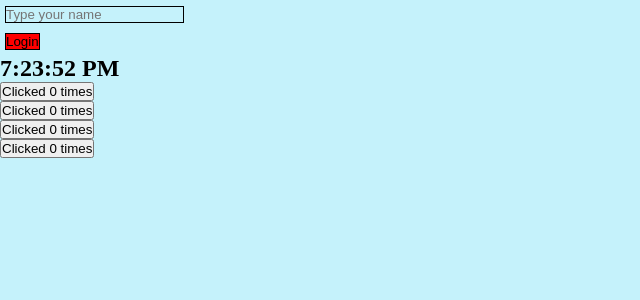
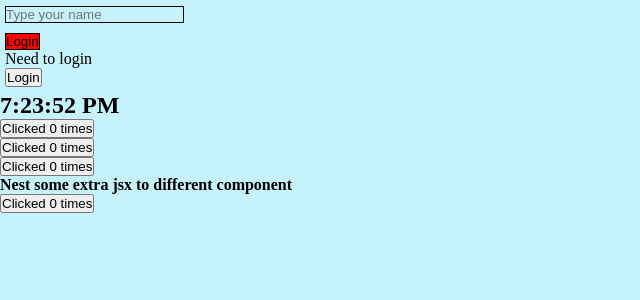
Before and after one commit to OskarKuchta/Learn-react, a React (Vite) app in the folder app/: page / in a window 1280 px wide. Shown: the top 300 px of the page, without its empty margins (0-640 px from the left). Built offline with nearby package versions, Linux system fonts and the light colour scheme.

Commit message:
Test composition for components

```diff
--- a/app/src/components/footer.jsx
+++ b/app/src/components/footer.jsx
@@ -1,23 +1,25 @@
-import { useState } from "react";
+import { Children, useState } from "react";
 
 function Btn() {
   const [count, setCount] = useState(0);
   const clicked = () => {
     setCount((count) => count + 1);
   };
-  return (<>
-  <button onClick={clicked}>Clicked {count} times</button>
-  <br />
-  </>
+  return (
+    <>
+      <button onClick={clicked}>Clicked {count} times</button>
+      <br />
+    </>
   );
 }
 
-function SharingState({ count, onClick }) {
+function SharingState({ count, onClick, children }) {
   return (
-    <>
+    <div>
       <button onClick={onClick}>Clicked {count} times</button>
       <br />
-    </>
+      {children}
+    </div>
   );
 }
 function Footer() {
@@ -29,8 +31,10 @@ function Footer() {
     <footer>
       <Btn />
       <Btn />
-      <SharingState count={count} onClick={clickedInTwice}/>
-      <SharingState count={count * 2} onClick={clickedInTwice}/>
+      <SharingState count={count} onClick={clickedInTwice}>
+        <p><strong>Nest some extra jsx to different component</strong></p>
+      </SharingState>
+      <SharingState count={count * 2} onClick={clickedInTwice} />
     </footer>
   );
 }
--- a/app/src/components/header.jsx
+++ b/app/src/components/header.jsx
@@ -5,18 +5,17 @@ function Greetings(props) {
   const showGreetings = () => {
     const typedName = document.querySelector(".nameValue");
     const greetings = `${props.greets} ${typedName.value} ${props.lastTxt}`;
-    if(typedName.value != "" && typedName.value.match(/^[a-zA-Z]+$/)){
-      setName(greetings)
+    if (typedName.value != "" && typedName.value.match(/^[a-zA-Z]+$/)) {
+      setName(greetings);
+    } else {
+      typedName.classList.add("invalid");
+      setName("");
     }
-    else {
-      typedName.classList.add("invalid");
-      setName("")
-    }
-  }
+  };
   const clearInvalid = () => {
     const typedName = document.querySelector(".nameValue");
     typedName.classList.remove("invalid");
-  }
+  };
   return (
     <div className="greetings">
       <input
@@ -35,10 +34,34 @@ function Greetings(props) {
     </div>
   );
 }
+function Login() {
+  const [checkstatus, setCheckstatus] = useState(false);
+  const switchState = () => {
+    setCheckstatus(current => !current);
+  }
+  if (checkstatus == false) {
+    return (
+      <>
+        <p>Need to login</p>
+        <button onClick={switchState}>Login</button>
+        <br />
+      </>
+    );
+  } else {
+    return (
+      <>
+        <p>Welcome on page</p>
+        <button onClick={switchState}>Logout</button>
+        <br />
+      </>
+    );
+  }
+}
 function Header() {
   return (
     <header>
       <Greetings lastTxt="on my page :D" greets="Hello" />
+      <Login />
     </header>
   );
 }
```
